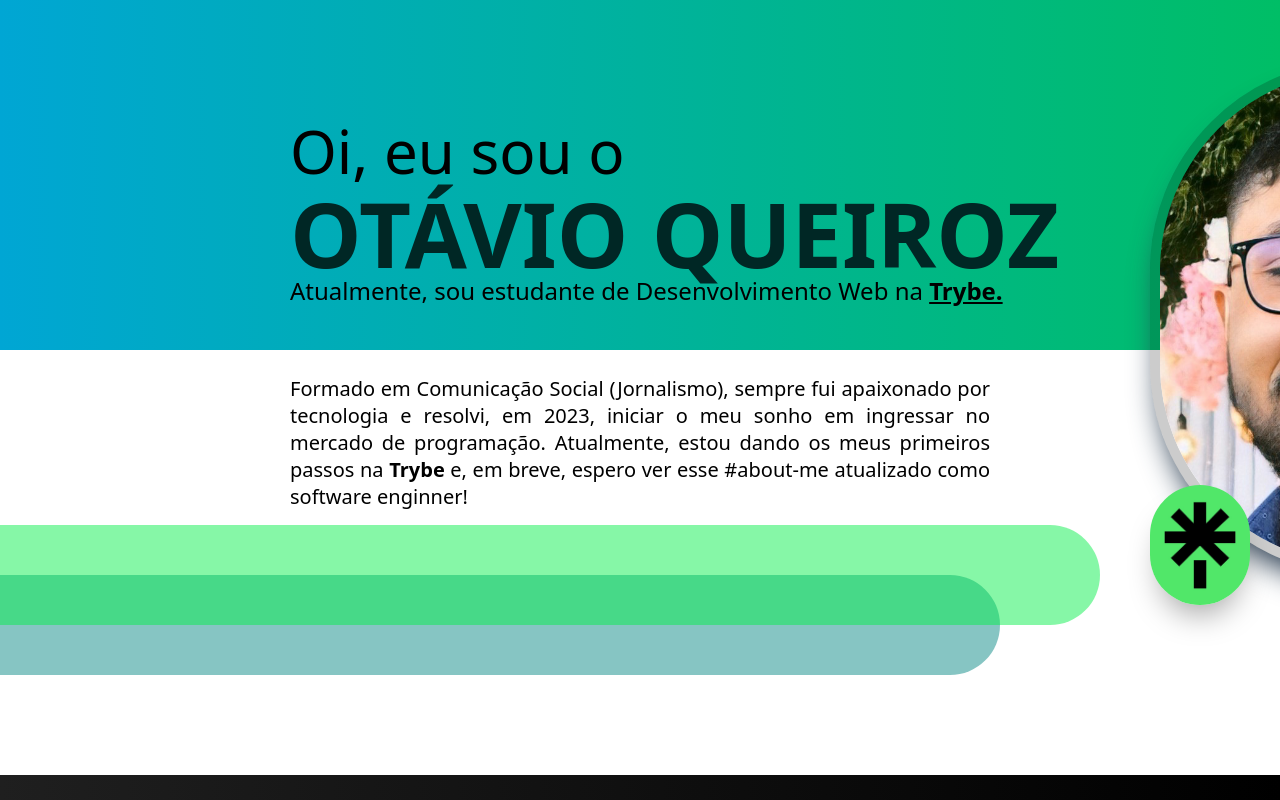
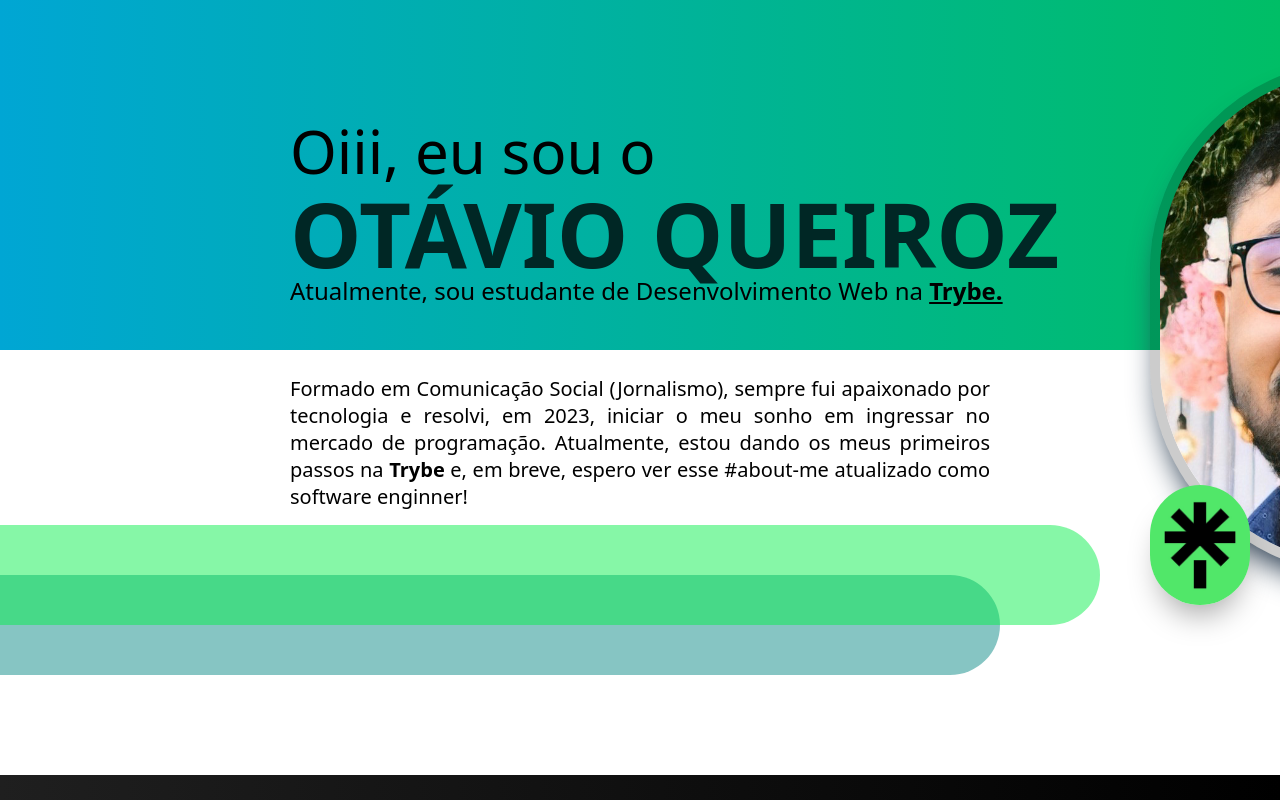
Before and after one commit to Fernand0G0mes/bots.github.io, a plain HTML site: page index.html in a window 1280 px wide. Shown: the top 800 px of the page. Drawn offline with Linux system fonts and the light colour scheme.

Commit message:
first commit

```diff
--- a/index.html
+++ b/index.html
@@ -13,7 +13,7 @@
 
 <section>
 <div class="topzera">
-<h1>Oi, eu sou o</h1>
+<h1>Oiii, eu sou o</h1>
 <h2>OTÁVIO QUEIROZ</h2>
 <h3>Atualmente, sou estudante de Desenvolvimento Web na <a href="https://www.betrybe.com/" target="_blank" ><b>Trybe.</b></a></h3>
 </div>
```
Also changed, not shown: 1 other file.
